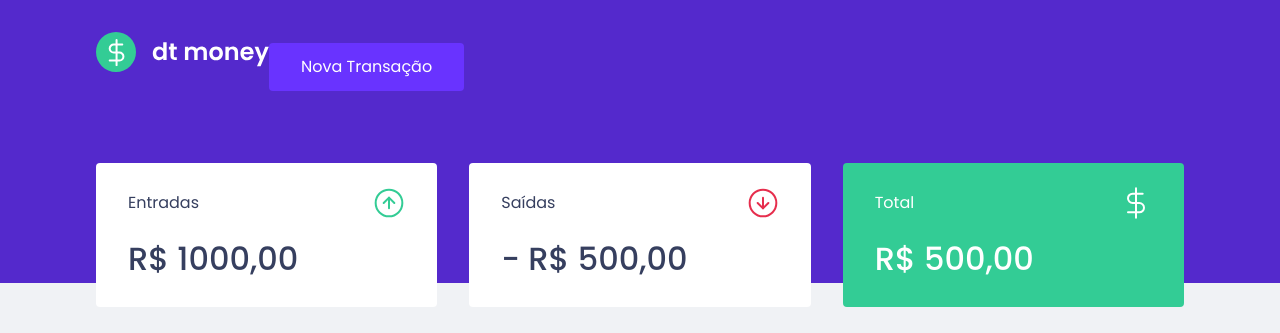
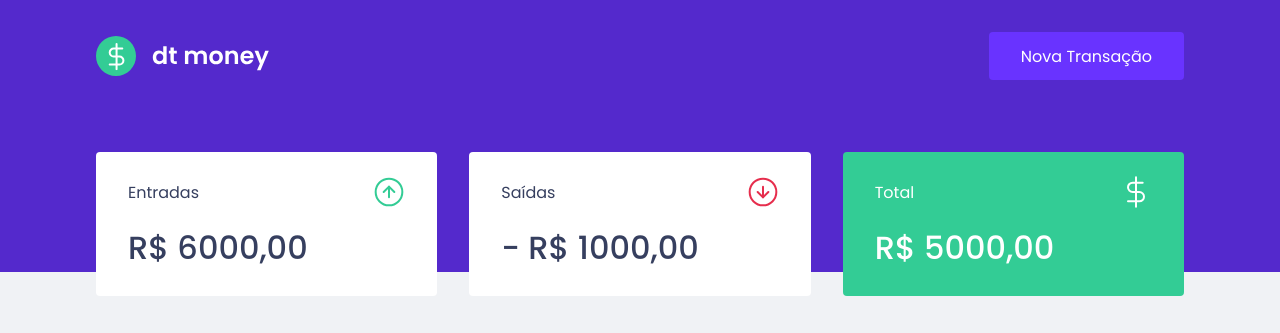
Before and after one commit to k3n3dfelix/RocketSeat, a React (Create React App) app in the folder dtmoney/: page / in a window 1280 px wide. Shown: the top 333 px of the page. Built offline with nearby package versions, Linux system fonts and the light colour scheme; no server answers; what miragejs would draw is missing.

Commit message:
Correções layout e adcionado screens parciais do projeto

```diff
--- a/dtmoney/src/components/Header/index.tsx
+++ b/dtmoney/src/components/Header/index.tsx
@@ -11,10 +11,10 @@ export function Header({onOpenNewTransactionModal}: HeaderProps) {
     return (
         <Container>
             <Content>
-                <header>
+
                     <img src={logoImg} alt="dt money"></img>
                     <button onClick={onOpenNewTransactionModal}>Nova Transação</button>
-                </header>
+
 
 
             </Content>
--- a/dtmoney/src/components/Header/styles.ts
+++ b/dtmoney/src/components/Header/styles.ts
@@ -20,6 +20,7 @@ export const Content = styled.div`
         padding: 0 2rem;
         border-radius:0.25rem;
         height:3rem;
+        right: 0;
 
         transition: filter 0.2s;
 
--- a/dtmoney/src/components/Summary/index.tsx
+++ b/dtmoney/src/components/Summary/index.tsx
@@ -12,21 +12,21 @@ export function Summary () {
                     <p>Entradas</p>
                     <img src={incomeImg} alt="Entradas" />
                 </header>
-                <strong>R$ 1000,00</strong>
+                <strong>R$ 6000,00</strong>
             </div>
             <div>
                 <header>
                     <p>Saídas</p>
                     <img src={outcomeImg} alt="Saidas" />
                 </header>
-                <strong>- R$ 500,00</strong>
+                <strong>- R$ 1000,00</strong>
             </div>
             <div className="highLight-background">
                 <header>
                     <p>Total</p>
                     <img src={totalImg} alt="Total" />
                 </header>
-                <strong>R$ 500,00</strong>
+                <strong>R$ 5000,00</strong>
             </div>
         </Container>
     )
```
Also changed, not shown: dtmoney/screens/cadastro-transação-dtmoney.JPG (added), dtmoney/screens/pagina-principal-dtmoney.JPG (added).
